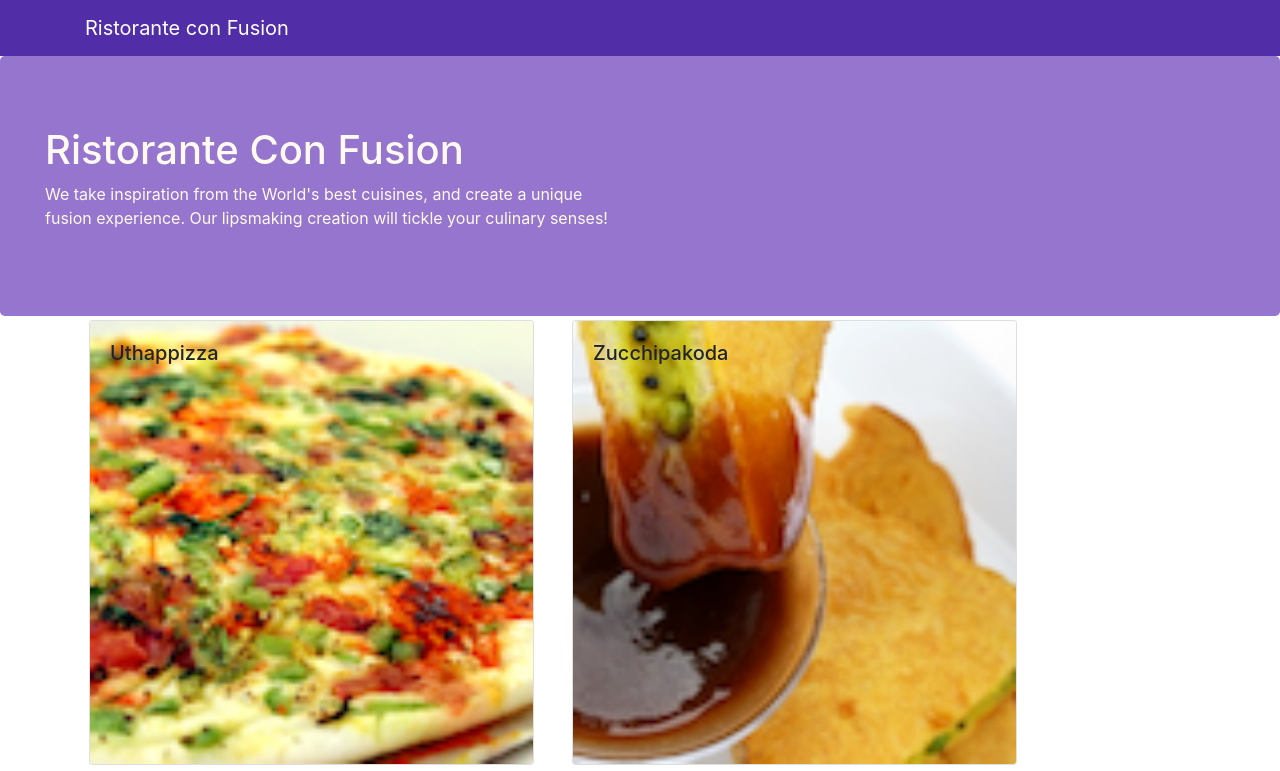
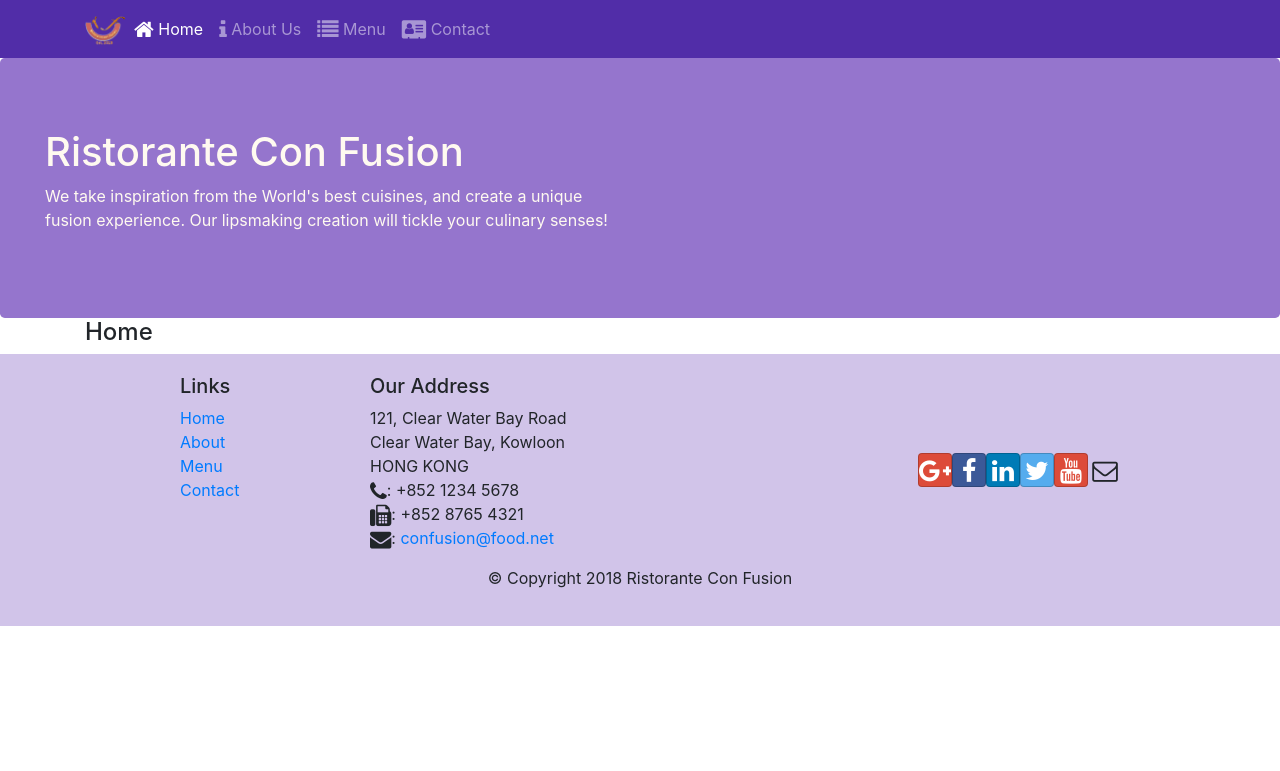
Before and after one commit to pragyesh29/Confusion_React, a React (Create React App) app: page /home in a window 1280 px wide. Shown: the top 771 px of the page. Built offline with nearby package versions, Linux system fonts and the light colour scheme.

Commit message:
React Router

```diff
--- a/package.json
+++ b/package.json
@@ -12,6 +12,7 @@
     "react": "^17.0.1",
     "react-dom": "^17.0.1",
     "react-popper": "0.9.2",
+    "react-router-dom": "4.2.2",
     "react-scripts": "4.0.0",
     "reactstrap": "5.0.0",
     "web-vitals": "^0.2.4"
--- a/src/App.js
+++ b/src/App.js
@@ -1,13 +1,16 @@
 import Main from './components/MainComponent';
 import './App.css';
 import { Component } from 'react';
+import {BrowserRouter} from 'react-router-dom';
 
 class App extends Component{
   render(){
     return (
-      <div>
-        <Main />
-      </div>
+      <BrowserRouter>
+        <div>
+          <Main />
+        </div>
+      </BrowserRouter>
     );
   }
 }
--- a/src/components/FooterComponent.js
+++ b/src/components/FooterComponent.js
@@ -1,4 +1,5 @@
 import React from 'react';
+import {Link} from 'react-router-dom';
 
 const Footer = props => {
     return (
@@ -8,10 +9,10 @@
                     <div className="col-4 offset-1 col-sm-2">
                         <h5>Links</h5>
                         <ul className="list-unstyled">
-                            <li><a href="#">Home</a></li>
-                            <li><a href="#">About</a></li>
-                            <li><a href="#">Menu</a></li>
-                            <li><a href="contactus.html">Contact</a></li>
+                            <li><Link to="/home">Home</Link></li>
+                            <li><Link to="/aboutus">About</Link></li>
+                            <li><Link to="menu">Menu</Link></li>
+                            <li><Link to="contactus.html">Contact</Link></li>
                         </ul>
                     </div>
                     <div className="col-7 col-sm-5">
--- a/src/components/HeaderComponent.js
+++ b/src/components/HeaderComponent.js
@@ -1,13 +1,56 @@
 import React, {Component} from 'react';
-import {Navbar, NavbarBrand, Jumbotron} from 'reactstrap';
+import {Navbar, NavbarBrand, Nav, NavbarToggler, Collapse, NavItem, Jumbotron} from 'reactstrap';
+import {NavLink} from 'react-router-dom';
 
 class Header extends Component{
+
+    constructor(props){
+        super(props);
+        this.state={
+            isNavOpen: false
+        };
+    this.toggleNav = this.toggleNav.bind(this);
+    }
+
+    toggleNav(){
+        this.setState({
+            isNavOpen: !this.state.isNavOpen
+        })
+    }
+
     render(){
         return (
             <>
-            <Navbar dark>
+            <Navbar dark expand="md">
                 <div className="container">
-                    <NavbarBrand href="/">Ristorante con Fusion</NavbarBrand>
+                    <NavbarToggler onClick={this.toggleNav} />
+                    <NavbarBrand className="mr-auto" href="/">
+                        <img src="assets/images/logo.png" height="30" width="41" alt="Ristorante Con Fusion"/>
+                    </NavbarBrand>
+                    <Collapse isOpen={this.state.isNavOpen} navbar>
+                        <Nav navbar>
+                            <NavItem>
+                                <NavLink className="nav-link" to="/home">
+                                    <span className="fa fa-home fa-lg"></span> Home
+                                </NavLink>
+                            </NavItem>
+                            <NavItem>
+                                <NavLink className="nav-link" to="/aboutus">
+                                    <span className="fa fa-info fa-lg"></span> About Us
+                                </NavLink>
+                            </NavItem>
+                            <NavItem>
+                                <NavLink className="nav-link" to="/menu">
+                                    <span className="fa fa-list fa-lg"></span> Menu
+                                </NavLink>
+                            </NavItem>
+                            <NavItem>
+                                <NavLink className="nav-link" to="/contactus">
+                                    <span className="fa fa-address-card fa-lg"></span> Contact
+                                </NavLink>
+                            </NavItem>
+                        </Nav>
+                    </Collapse>
                 </div>
             </Navbar>
             <Jumbotron>
--- /dev/null
+++ b/src/components/HomeComponent.js
@@ -0,0 +1,11 @@
+import React from 'react';
+
+const Home = props => {
+    return (
+        <div className="container">
+            <h4>Home</h4>
+        </div>
+    );
+}
+
+export default Home;
--- a/src/components/MainComponent.js
+++ b/src/components/MainComponent.js
@@ -4,28 +4,34 @@
 import DishDetail from './DishDetailComponent';
 import Header from './HeaderComponent';
 import Footer from './FooterComponent';
+import Home from './HomeComponent';
+import {Switch, Router, Redirect, Route} from 'react-router-dom';
 
 class Main extends Component{
 
     constructor(props){
     super(props);
     this.state  = {
-      dishes: DISHES,
-      selectedDish: null
+      dishes: DISHES
     };
   }
 
-  onDishSelect(dishId){
-    this.setState({selectedDish: dishId});
-    console.log("MenuComponent onDishSelect");
-  }
+  render(){
 
-  render(){
+    const Homepage = () => {
+       return (
+        <Home />
+       );
+    }
+
     return (
       <div>
         <Header/>
-        <Menu dishes={this.state.dishes} getDishId={(dishId) => this.onDishSelect(dishId)} />
-        <DishDetail dish={this.state.dishes.filter((dish) => this.state.selectedDish === dish.id)[0]}/>
+        <Switch>
+          <Route path="/home" component={Homepage} />
+          <Route exact path="/menu" component={() => <Menu dishes={this.state.dishes}/>} />
+          <Redirect to="/home" />
+        </Switch>
         <Footer/>
       </div>
     );
```
Also changed, not shown: 1 other file (tests, documents, lock files or other folders).
